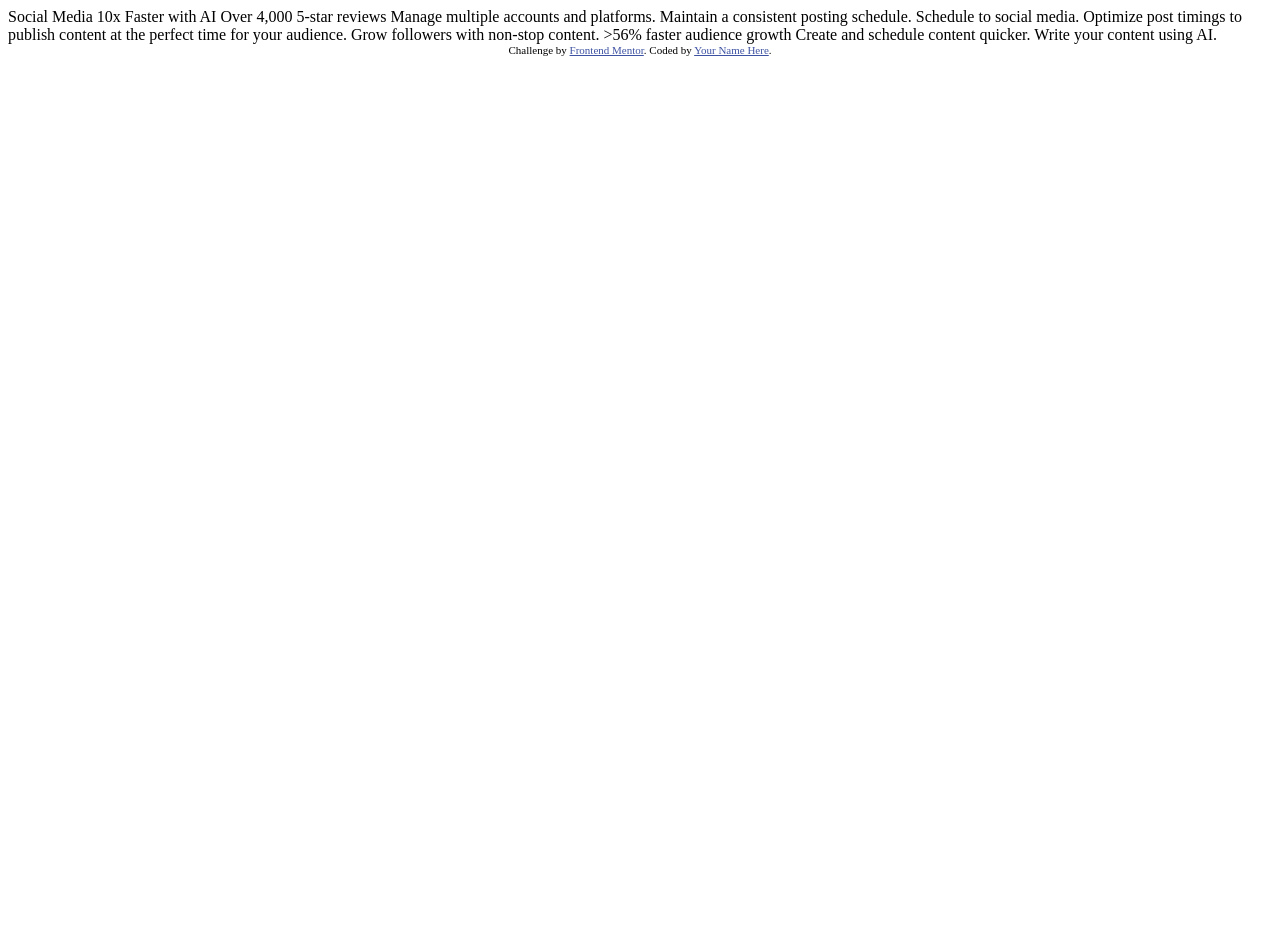
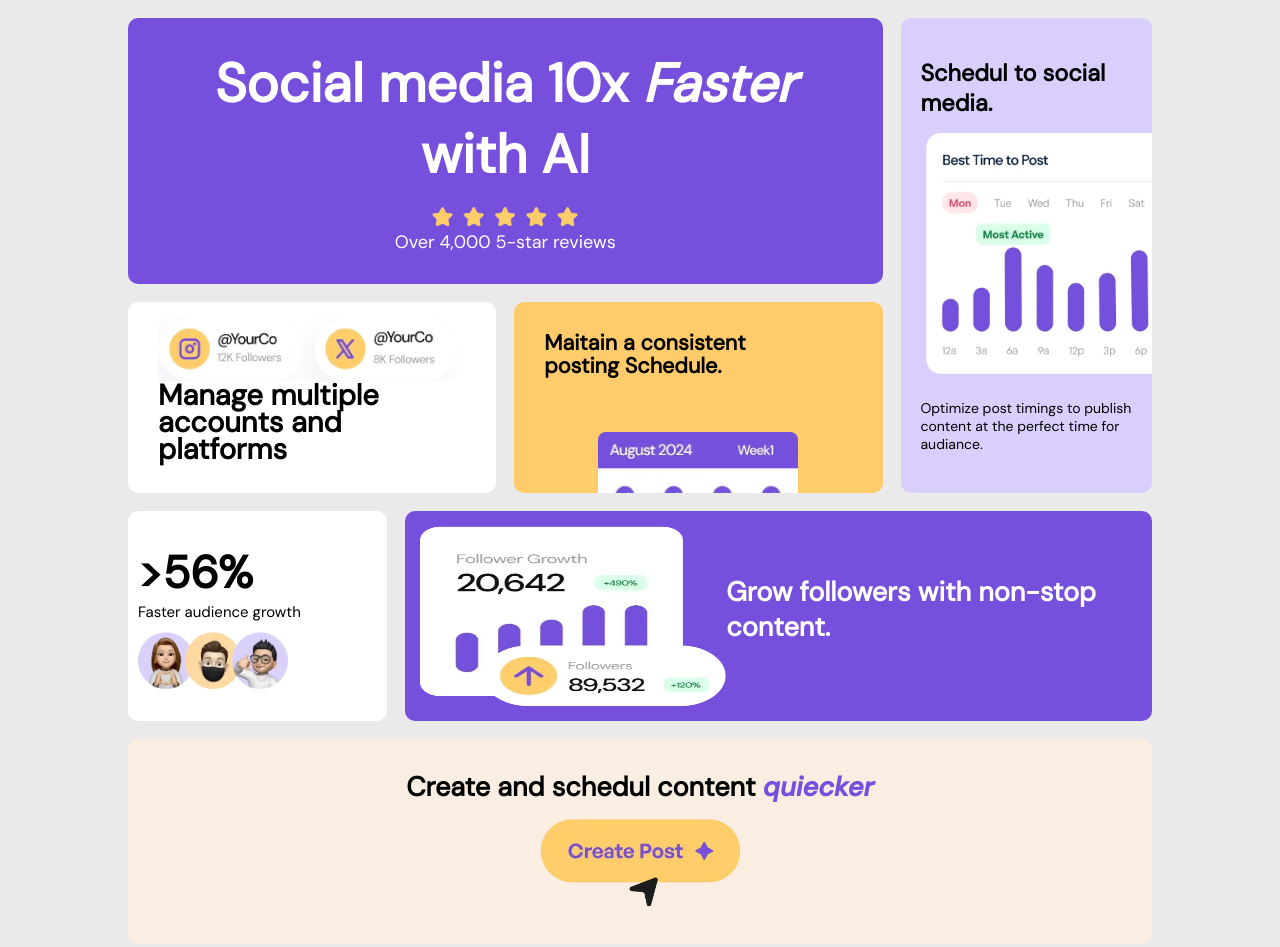
Before and after one commit to godsky17/bento-grid-challenge, a plain HTML site: page index.html in a window 1280 px wide. Shown: the top 947 px of the page. Before the commit the page ends 800 px from the top, so only its background shows below. Drawn offline with Linux system fonts and the light colour scheme.

Commit message:
Desktop disign end

```diff
--- /dev/null
+++ b/assets/css/app.css
@@ -0,0 +1,288 @@
+@font-face {
+    font-family: 'DM Sans';
+    src: url('../fonts/static/DMSans-Regular.ttf');
+}
+
+@font-face {
+    font-family: 'DM Sans medium';
+    src: url('../fonts/static/DMSans-Medium.ttf');
+}
+
+@font-face {
+    font-family: 'DM Sans medium italic';
+    src: url('../fonts/static/DMSans-MediumItalic.ttf');
+}
+
+:root{
+    --purpul-100 : hsl(254, 88%, 90%);
+    --purpul-500 : hsl(256, 67%, 59%);
+    --yellow-100 : hsl(31, 66%, 93%);
+    --yellow-500 : hsl(39, 100%, 71%);
+    --white : hsl(0, 0%, 100%);
+    --black: hsl(0, 0%, 7%);
+    --font-size : 18px;
+    --w-400 : 400;
+    --w-500 : 500;
+    --font-familly : 'DM Sans';
+    --font-familly-medium : 'DM Sans medium';
+    --font-familly-medium-italic : 'DM Sans medium italic';
+}
+
+*{
+    margin: 0;
+    padding: 0;
+    font-size: var(--font-size);
+    font-family: var(--font-familly);
+}
+
+body{
+    background: rgb(235, 234, 234);
+    min-height: 100vh;
+    display: flex;
+    justify-content: center;
+    align-items: center;
+}
+
+.container{
+    width: 1024px;
+    padding: 1em;
+    display: flex;
+    flex-wrap: wrap;
+    flex-direction: column-reverse;
+    gap: 1rem;
+}
+
+.zone-1,
+.zone-2{
+    width: 100%;
+    display: flex;
+}
+
+.zone-1{
+    flex: 1;
+    display: flex;
+    flex-direction: column;
+    gap: 1rem;
+}
+
+.zone-2{
+    flex: 3;
+    flex-direction: column;
+    gap: 1rem;
+    display: flex;
+}
+
+.card{
+    flex: 1;
+    border-radius: 10px;
+    display: flex;
+    flex-direction: column;
+    justify-content: center;
+    align-items: center;
+    padding: 30px;
+    box-sizing: border-box;
+}
+
+.card-title{
+    font-weight: 600;
+    font-size: 1.5rem;
+    margin-bottom: 15px;
+}
+
+.ligth{
+    color: var(--white);
+}
+
+.post{
+    background: var(--yellow-100);
+}
+
+.post img,
+.write img{
+    width:200px;
+}
+
+.post span{
+    font-family: var(--font-familly-medium-italic);
+    color: var(--purpul-500);
+    font-weight: 600;
+    font-size: 1.5rem;
+}
+
+.write{
+    background: var(--yellow-500);
+}
+
+.post span{
+    font-family: var(--font-familly-medium-italic);
+    color: var(--purpul-500);
+    font-weight: 600;
+    font-size: 1.5rem;
+}
+
+.zone-3{
+    flex: 3;
+    display: flex;
+    flex-wrap: wrap;
+    gap: 1rem;
+}
+
+.zone-4{
+    flex: 1;
+    width: 100%;
+    display: flex;
+    gap: 1rem;
+}
+
+.zone-5{
+    flex: 3;
+    width: 100%;
+    display: flex;
+    flex-direction: column;
+    gap: 1rem;
+}
+
+.zone-6{
+    flex: 1;
+    width: 100%;
+}
+
+.media{
+    background: var(--purpul-100);
+    background-image: url('/assets/images/illustration-schedule-posts.webp');
+    background-repeat: no-repeat;
+    background-size: 270px;
+    background-position: center;
+    background-position-x: 25px;
+    background-position-y: 115px;
+    height: 100%;
+    padding: 40px 20px;
+    display: flex;
+    justify-content: space-between;
+}
+
+.small{
+    font-size: 14px;
+}
+
+.media{
+    font-size: 12px;
+}
+
+.media .card-title{
+    font-size: 1.3rem;
+}
+
+.media img{
+    display: none;
+}
+
+.audience{
+    flex: 1;
+    display: flex;
+    align-items: flex-start;
+    background: var(--white);
+    padding: 10px;
+}
+
+.audience .card-title{
+    font-size: 2.5rem;
+    margin: 0;
+}
+
+.audience img{
+    width: 150px;
+    margin-top: 10px;
+}
+
+.audience .small{
+    font-size: 15px;
+}
+
+.followers{
+    flex: 3;
+    display: flex;
+    flex-direction: row;
+    align-items: center;
+    justify-content: center;
+    background: var(--purpul-500);
+    padding: 15px;
+}
+
+.followers img{
+    width: 50%;
+    height: 180px;
+}
+
+
+
+.zone-7{
+    background: var(--purpul-500);
+    color: var(--white);
+    border-radius: 10px;
+    text-align: center;
+}
+
+.zone-7 .card-title,
+.zone-7 span{
+    font-size: 3rem;
+}
+
+.zone-7 span{
+    font-style: italic;
+}
+
+.zone-7 img,
+.accounts img{
+    width: 150px;
+}
+
+.zone-8{
+    display: flex;
+    flex-wrap: wrap;
+    gap: 1rem;
+}
+
+.accounts{
+    flex: 1;
+    background: var(--white);
+    justify-content: flex-start;
+    background-image: url('/assets/images/illustration-multiple-platforms.webp');
+    background-repeat: no-repeat;
+    background-position-x: 30px;
+    background-position-y: 15px;
+    background-size: 300px;
+}
+
+.accounts h1{
+    flex: 1;
+    margin-top: 50px;
+    line-height: 1.5rem;
+    font-size: 29px;
+    background: var(--white);
+}
+
+.accounts img{
+    display: none;
+}
+
+.consistent{
+    flex: 1;
+    background: var(--yellow-500);
+    justify-content: flex-start;
+    background-image: url('/assets/images/illustration-consistent-schedule.webp');
+    background-repeat: no-repeat;
+    background-position: bottom;
+    background-position-y: 130px;
+    background-size: 200px;
+}
+
+.consistent img{
+    display: none;
+}
+
+.consistent h1{
+    line-height: 1.3rem;
+    font-size: 1.2rem;
+    padding-right: 20%;
+}
--- a/index.html
+++ b/index.html
@@ -8,6 +8,9 @@
 
   <title>Frontend Mentor | Bento grid</title>
 
+  <!-- CSS LINKS -->
+   <link rel="stylesheet" href="assets/css/app.css">
+
   <!-- Feel free to remove these styles or customise in your own stylesheet 👍 -->
   <style>
     .attribution { font-size: 11px; text-align: center; }
@@ -16,27 +19,63 @@
 </head>
 <body>
 
-  Social Media 10x Faster with AI
-  Over 4,000 5-star reviews
+  <div class="container">
+    <div class="zone-1">
+      <div class="card post">
+          <p class="card-title">Create and schedul content <span>quiecker</span></p>
+          <img src="/assets/images/illustration-create-post.webp" alt="">
+      </div>
+      <div class="card write">
+          <p class="card-title">Write you content using AI</p>
+          <img src="/assets/images/illustration-ai-content.webp" alt="">
+      </div>
+    </div>
+    <div class="zone-2">
+      <div class="zone-3">
+        <div class="zone-5">
+          <div class="zone-7">
+            <div class="card faster">
+              <h1 class="card-title">Social media 10x <span>Faster</span> with AI</h1>
+              <img src="/assets/images/illustration-five-stars.webp" alt="" srcset="">
+              <p>Over 4,000 5-star reviews</p>
+            </div>
+          </div>
+          <div class="zone-8">
+            <div class="card accounts">
+              <img src="/assets/images/illustration-multiple-platforms.webp" alt="">
+              <h1>Manage multiple accounts and platforms</h1>
+            </div>
+            <div class="card consistent">
+              <h1 class="card-title">Maitain a consistent posting Schedule.</h1>
+              <img src="/assets/images/illustration-consistent-schedule.webp" alt="" srcset="">
+            </div>
+          </div>
+        </div>
+        <div class="zone-6">
+          <div class="card media">
+            <p class="card-title">Schedul to social media.</p>
+            <img src="/assets/images/illustration-schedule-posts.webp" alt="">
+            <p class="small">Optimize post timings to publish content at the perfect time for audiance.</p>
+          </div>
+        </div>
+      </div>
+      <div class="zone-4">
+        <div class="card audience">
+          <h1 class="card-title">>56%</h1>
+          <p class="small">Faster audience growth</p>
+          <img src="/assets/images/illustration-audience-growth.webp" alt="">
+        </div>
+        <div class="card followers">
+          <img src="/assets/images/illustration-grow-followers.webp" alt="" srcset="">
+          <h1 class="card-title ligth">Grow followers with non-stop content.</h1>
+        </div>
+      </div>
+    </div>
+   </div>
 
-  Manage multiple accounts and platforms.
-
-  Maintain a consistent posting schedule.
-
-  Schedule to social media.
-  Optimize post timings to publish content at the perfect time for your audience.
-
-  Grow followers with non-stop content.
-
-  >56% faster audience growth
-
-  Create and schedule content quicker.
-
-  Write your content using AI.
-
-  <div class="attribution">
+  <!-- <div class="attribution">
     Challenge by <a href="https://www.frontendmentor.io?ref=challenge">Frontend Mentor</a>.
     Coded by <a href="#">Your Name Here</a>.
-  </div>
+  </div> -->
 </body>
 </html>
```
